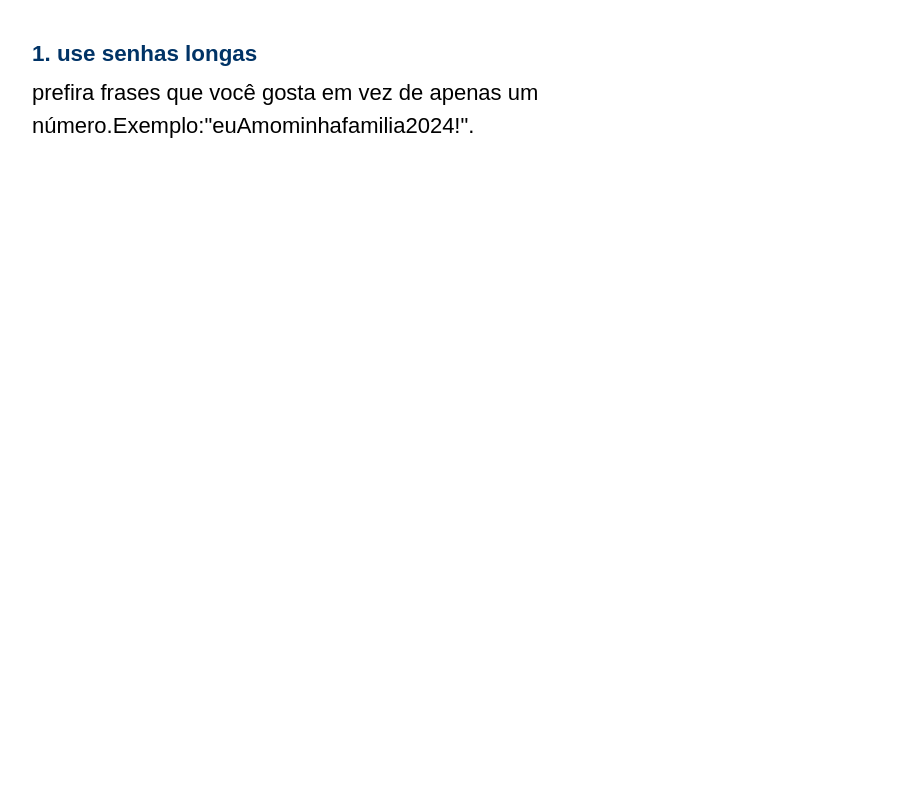
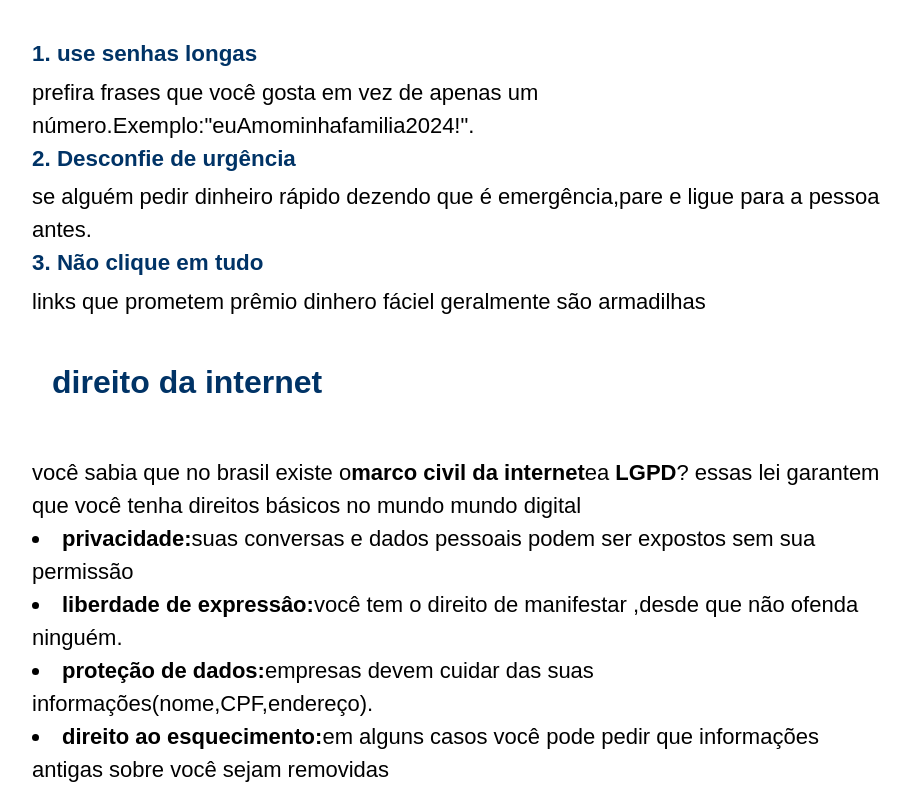
Before and after one commit to kemyllybatista-lang/seguran-a-kemylly, a plain HTML site: page index.html in a window 1280 px wide. Shown: the part 583-1389 px from the top of the page, without its empty margins (178-1089 px from the left). Before the commit the page ends 800 px from the top, so only its background shows below. Drawn offline with Linux system fonts and the light colour scheme.

Commit message:
Update index.html

```diff
--- a/index.html
+++ b/index.html
@@ -49,7 +49,29 @@
                     <strong>1. use senhas longas</strong>
                     prefira frases que você gosta em vez de apenas um número.Exemplo:"euAmominhafamilia2024!".
             </div>
-        </section>
-        </div>
+        <div class="cartao-dica">
+            <strong>2. Desconfie de urgência</strong>
+            se alguém pedir dinheiro rápido dezendo que é emergência,pare e ligue para a pessoa antes.
+               </div>
+        <div class="cartao-dica">
+            <strong>3. Não clique em tudo</strong>
+            links que prometem prêmio dinhero fáciel geralmente são armadilhas
+            </div>
+            </div>
+            </section>
+            <!--3. DIREITOS NA INTERNET-->
+            <section id="direitos">
+                <h2>direito da internet</h2>
+                <div class="caixa-dereitos">
+                    <p>você sabia que no brasil existe o<strong>marco civil da internet</strong>ea
+                    <strong>LGPD</strong>?
+                    essas lei garantem que você tenha direitos básicos no mundo mundo digital </p><ui>
+                        <li><strong>privacidade:</strong>suas conversas e dados pessoais podem ser expostos sem sua permissão </li>
+                        <li><strong>liberdade de expressâo:</strong>você tem o direito de manifestar ,desde que não ofenda ninguém.</li>
+                        <li><strong>proteção de dados:</strong>empresas devem cuidar das suas informações(nome,CPF,endereço).</li>
+                        <li><strong>direito ao esquecimento:</strong>em alguns casos você pode pedir que informações antigas sobre você sejam removidas</li>
+                    </ui>
+                </div>
+            </section>
 </body>
 </html>
```
